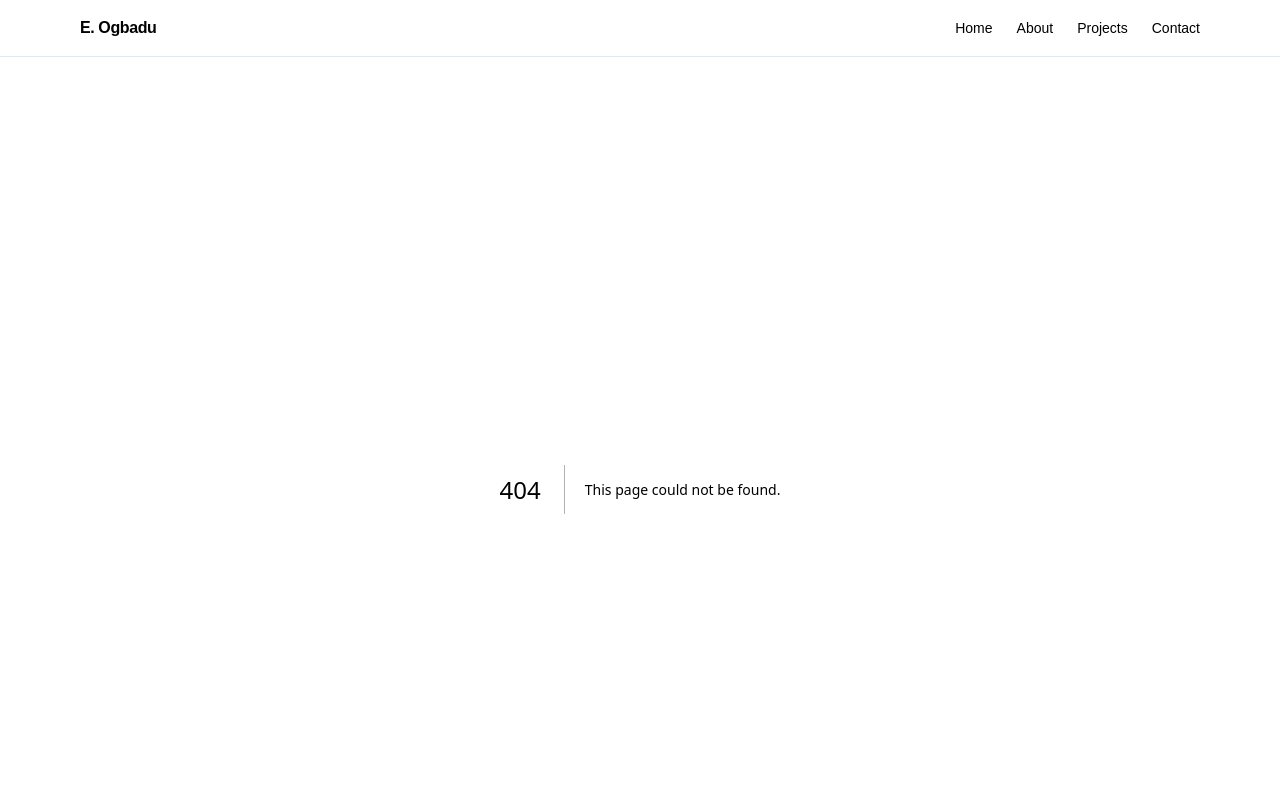
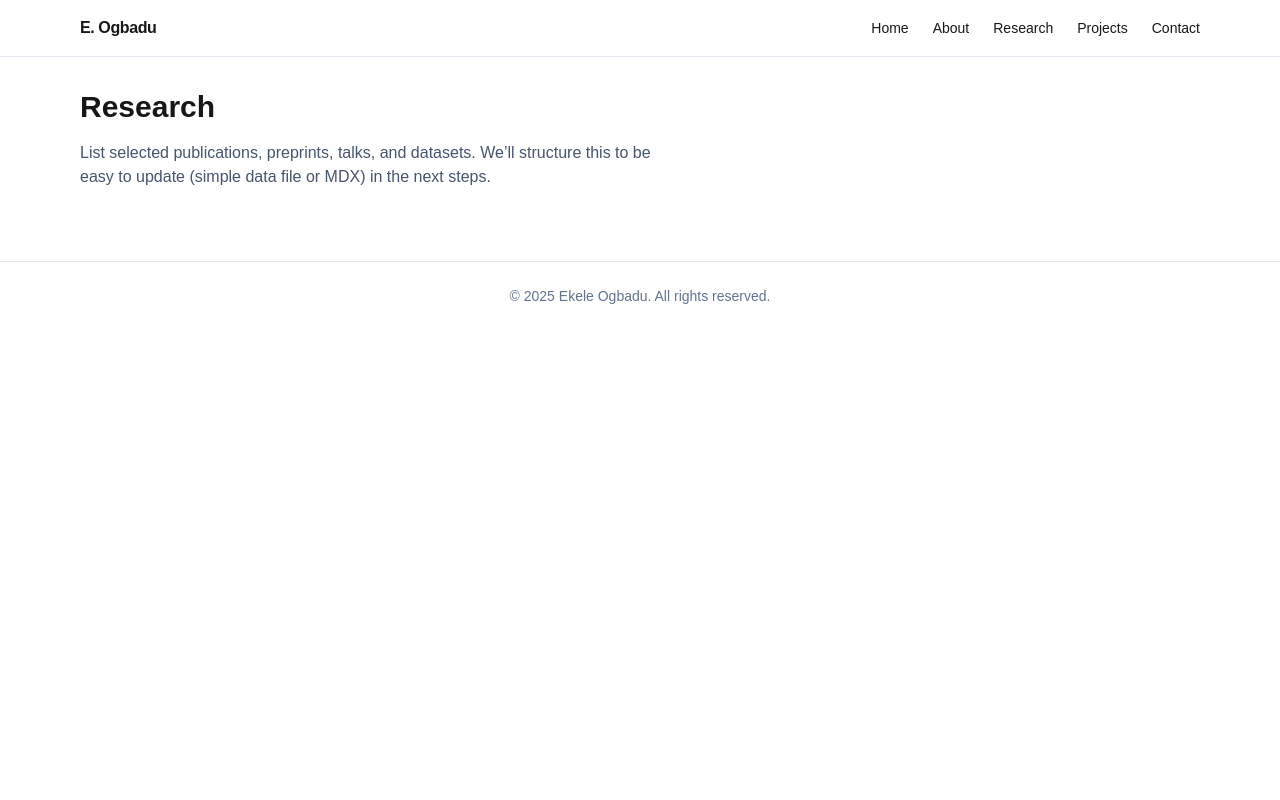
Before and after one commit to eogbadu/my-site, a Next.js app: page /research in a window 1280 px wide. Before the commit this address had no page. Shown: the top 800 px of the page. Built offline with nearby package versions, Linux system fonts and the light colour scheme.

Commit message:
feat: add routes for About, Research, Projects, Contact

```diff
--- /dev/null
+++ b/src/app/about/page.tsx
@@ -0,0 +1,11 @@
+export default function AboutPage() {
+  return (
+    <section className="space-y-4">
+      <h1 className="text-3xl font-bold">About</h1>
+      <p className="text-slate-600 dark:text-slate-300 max-w-prose">
+        Short bio goes here. We’ll flesh this out later with a more personal narrative,
+        skills summary, and a photo if you want.
+      </p>
+    </section>
+  );
+}
--- /dev/null
+++ b/src/app/contact/page.tsx
@@ -0,0 +1,11 @@
+export default function ContactPage() {
+  return (
+    <section className="space-y-4">
+      <h1 className="text-3xl font-bold">Contact</h1>
+      <p className="text-slate-600 dark:text-slate-300 max-w-prose">
+        We’ll build a custom form that posts to a Next.js API route here. For
+        now, this is a placeholder.
+      </p>
+    </section>
+  );
+}
--- /dev/null
+++ b/src/app/projects/page.tsx
@@ -0,0 +1,11 @@
+export default function ProjectsPage() {
+  return (
+    <section className="space-y-4">
+      <h1 className="text-3xl font-bold">Projects</h1>
+      <p className="text-slate-600 dark:text-slate-300 max-w-prose">
+        Highlight a few featured projects with brief descriptions and links.
+        We’ll add cards and data mapping later.
+      </p>
+    </section>
+  );
+}
--- /dev/null
+++ b/src/app/research/page.tsx
@@ -0,0 +1,12 @@
+export default function ResearchPage() {
+  return (
+    <section className="space-y-4">
+      <h1 className="text-3xl font-bold">Research</h1>
+      <p className="text-slate-600 dark:text-slate-300 max-w-prose">
+        List selected publications, preprints, talks, and datasets. We’ll
+        structure this to be easy to update (simple data file or MDX) in the
+        next steps.
+      </p>
+    </section>
+  );
+}
--- a/src/components/Navbar.tsx
+++ b/src/components/Navbar.tsx
@@ -13,11 +13,12 @@ export default function Navbar() {
 
   // Keeping links here (not in layout) makes it easy to reuse elsewhere later.
   const links = [
-    { name: "Home", href: "/" },
-    { name: "About", href: "/about" },
-    { name: "Projects", href: "/projects" },
-    { name: "Contact", href: "/contact" },
-  ];
+  { name: "Home", href: "/" },
+  { name: "About", href: "/about" },
+  { name: "Research", href: "/research" },
+  { name: "Projects", href: "/projects" },
+  { name: "Contact", href: "/contact" },
+];
 
   return (
     <header className="sticky top-0 z-50 backdrop-blur bg-white/70 dark:bg-slate-900/70 border-b border-slate-200 dark:border-slate-800">
```
